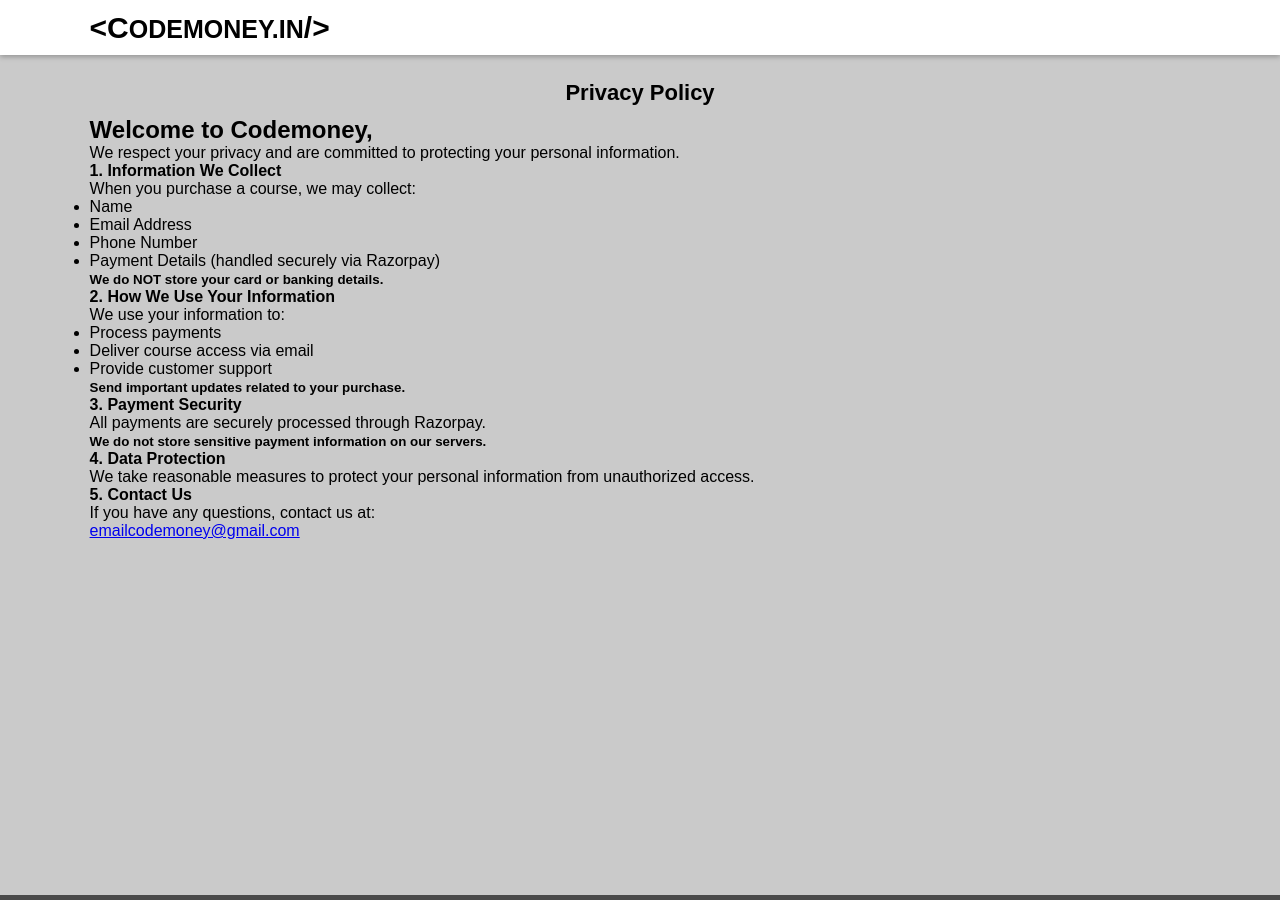
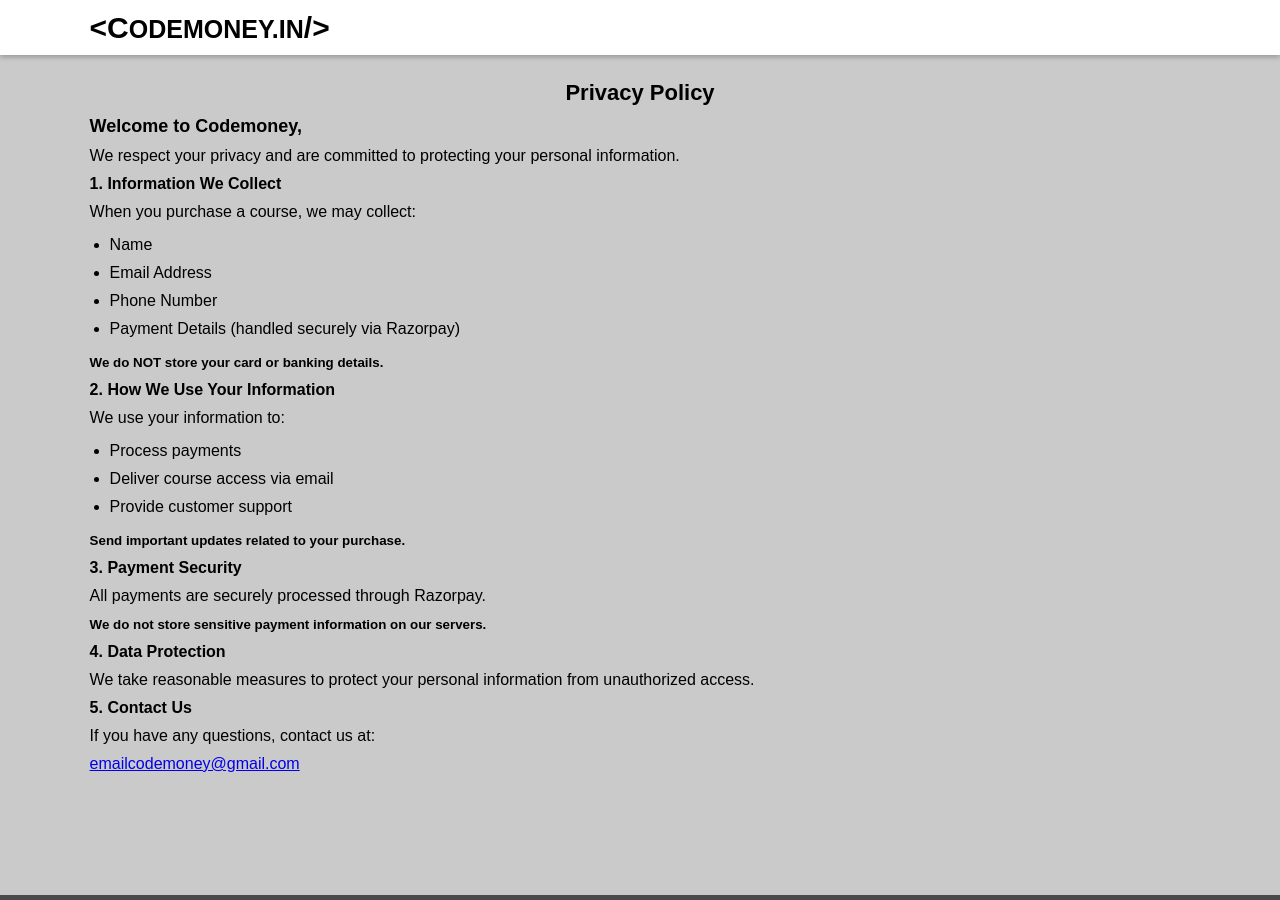
Before and after one commit to naahchi/testing, a Jekyll site: the page built from privacy-policy/index.html, in a window 1280 px wide and 900 px high. Built offline with Jekyll 4.4.1, drawn with Linux system fonts in a browser that asks for light colours.

Commit message:
Update style.css

```diff
--- a/css/style.css
+++ b/css/style.css
@@ -6,6 +6,9 @@
     font-size: 22px;
     text-align: center;
     padding: 10px;
+}
+h2{
+    font-size: 18px;
 }
 .top_nav{
     width: 100%;
@@ -32,6 +35,15 @@
     /* padding: 0 100px; */
     padding: 0 calc(100% - 93%);
     margin: 15px 0;
+}
+p{
+    margin: 10px 0;
+}
+ul{
+    margin-left: 20px;
+}
+li{
+    padding: 5px 0;
 }
 
 footer{
```
